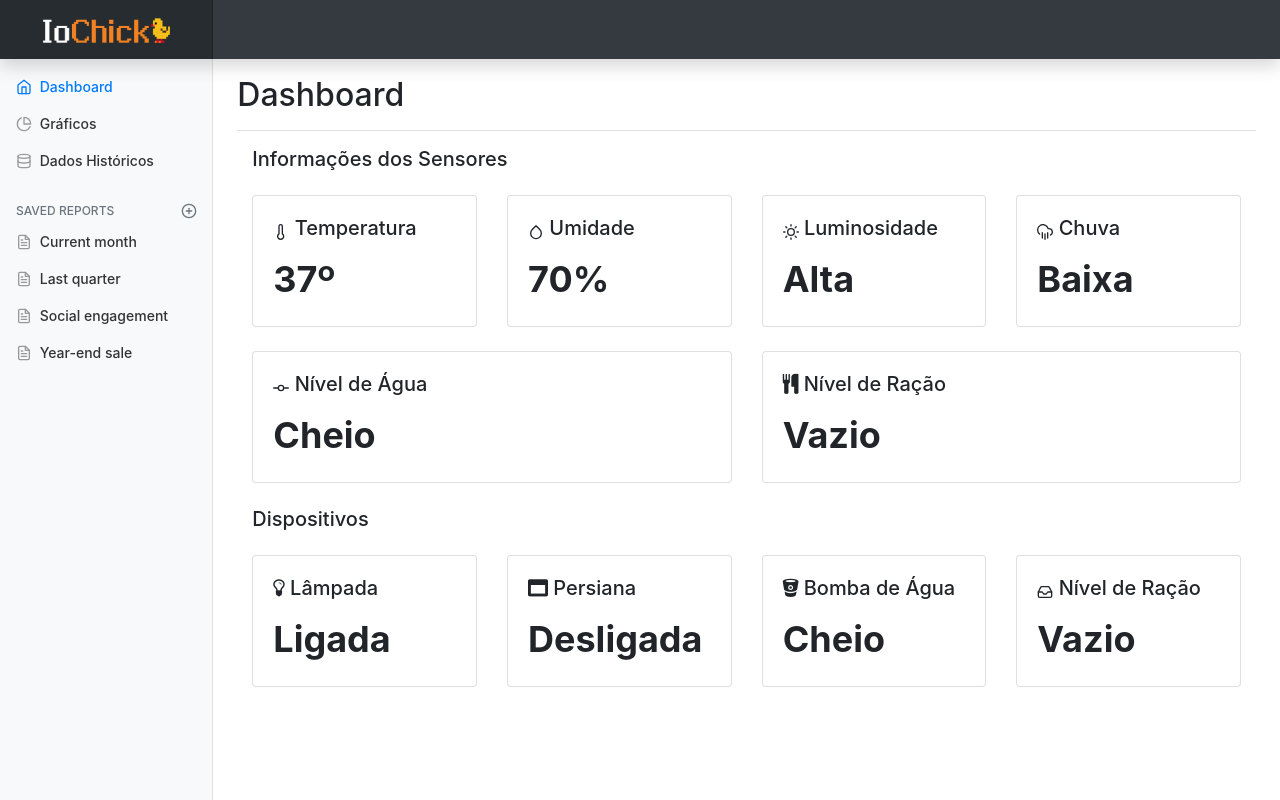
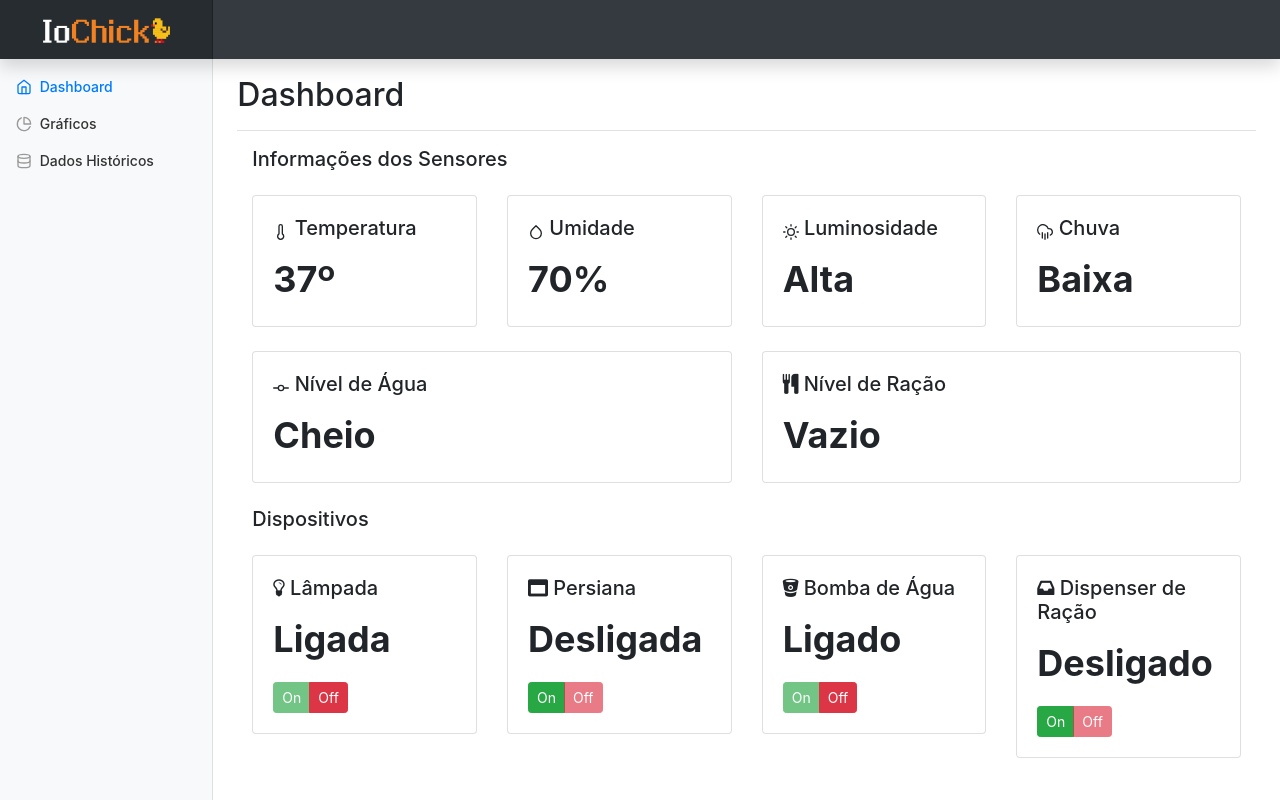
Before and after one commit to IoChick/api, a Django app: the page made by dashboard/templates/dashboard/base.html in a window 1280 px wide. Run offline with Django 3.2, Linux system fonts and the light colour scheme; some libraries are stand-ins or nearby versions.

Commit message:
Iniciando a construção do Dashboard.

```diff
--- a/dashboard/templates/dashboard/base.html
+++ b/dashboard/templates/dashboard/base.html
@@ -48,7 +48,7 @@
                     </li>
                 </ul>
 
-                <h6 class="sidebar-heading d-flex justify-content-between align-items-center px-3 mt-4 mb-1 text-muted">
+                <!-- <h6 class="sidebar-heading d-flex justify-content-between align-items-center px-3 mt-4 mb-1 text-muted">
                     <span>Saved reports</span>
                     <a class="d-flex align-items-center text-muted" href="#">
                         <span data-feather="plus-circle"></span>
@@ -79,7 +79,7 @@
                             Year-end sale
                         </a>
                     </li>
-                </ul>
+                </ul> -->
             </div>
         </nav>
 
--- a/dashboard/templates/dashboard/index.html
+++ b/dashboard/templates/dashboard/index.html
@@ -74,10 +74,16 @@
         <div class="col">
             <div class="card">
                 <div class="card-body">
-                    <h5 class="card-title"><i class="fa fa-lightbulb-o"></i> Lâmpada</h5>
+                    <h5 class="card-title">
+                        <i class="fa fa-lightbulb-o"></i> Lâmpada
+                    </h5>
                     <p class="card-text valor">
                         Ligada
                     </p>
+                    <div class="btn-group btn-group-sm" role="group" aria-label="Basic example">
+                        <button type="button" class="btn btn-success" disabled>On</button>
+                        <button type="button" class="btn btn-danger">Off</button>
+                    </div>
                 </div>
             </div>
         </div>
@@ -88,6 +94,10 @@
                     <p class="card-text valor">
                         Desligada
                     </p>
+                    <div class="btn-group btn-group-sm" role="group" aria-label="Basic example">
+                        <button type="button" class="btn btn-success">On</button>
+                        <button type="button" class="btn btn-danger" disabled>Off</button>
+                    </div>
                 </div>
             </div>
         </div>
@@ -96,18 +106,26 @@
                 <div class="card-body">
                     <h5 class="card-title"><i class="fa fa-bitbucket"></i> Bomba de Água</h5>
                     <p class="card-text valor">
-                        Cheio
+                        Ligado
                     </p>
+                    <div class="btn-group btn-group-sm" role="group" aria-label="Basic example">
+                        <button type="button" class="btn btn-success" disabled>On</button>
+                        <button type="button" class="btn btn-danger">Off</button>
+                    </div>
                 </div>
             </div>
         </div>
         <div class="col">
             <div class="card">
                 <div class="card-body">
-                    <h5 class="card-title"><span data-feather="inbox"></span> Nível de Ração</h5>
+                    <h5 class="card-title"><i class="fa fa-inbox"></i> Dispenser de Ração</h5>
                     <p class="card-text valor">
-                        Vazio
+                        Desligado
                     </p>
+                    <div class="btn-group btn-group-sm" role="group" aria-label="Basic example">
+                        <button type="button" class="btn btn-success">On</button>
+                        <button type="button" class="btn btn-danger" disabled>Off</button>
+                    </div>
                 </div>
             </div>
         </div>
```
